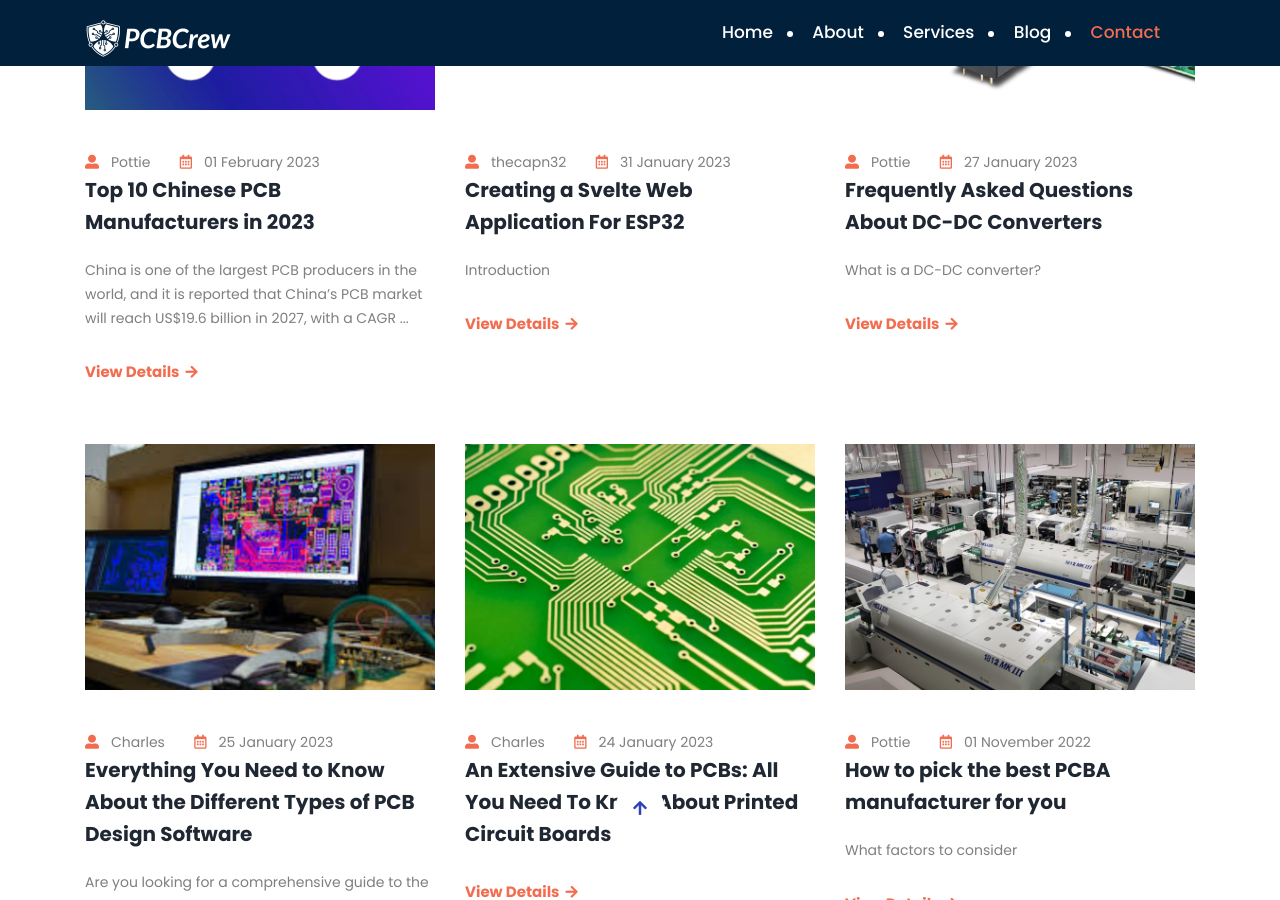
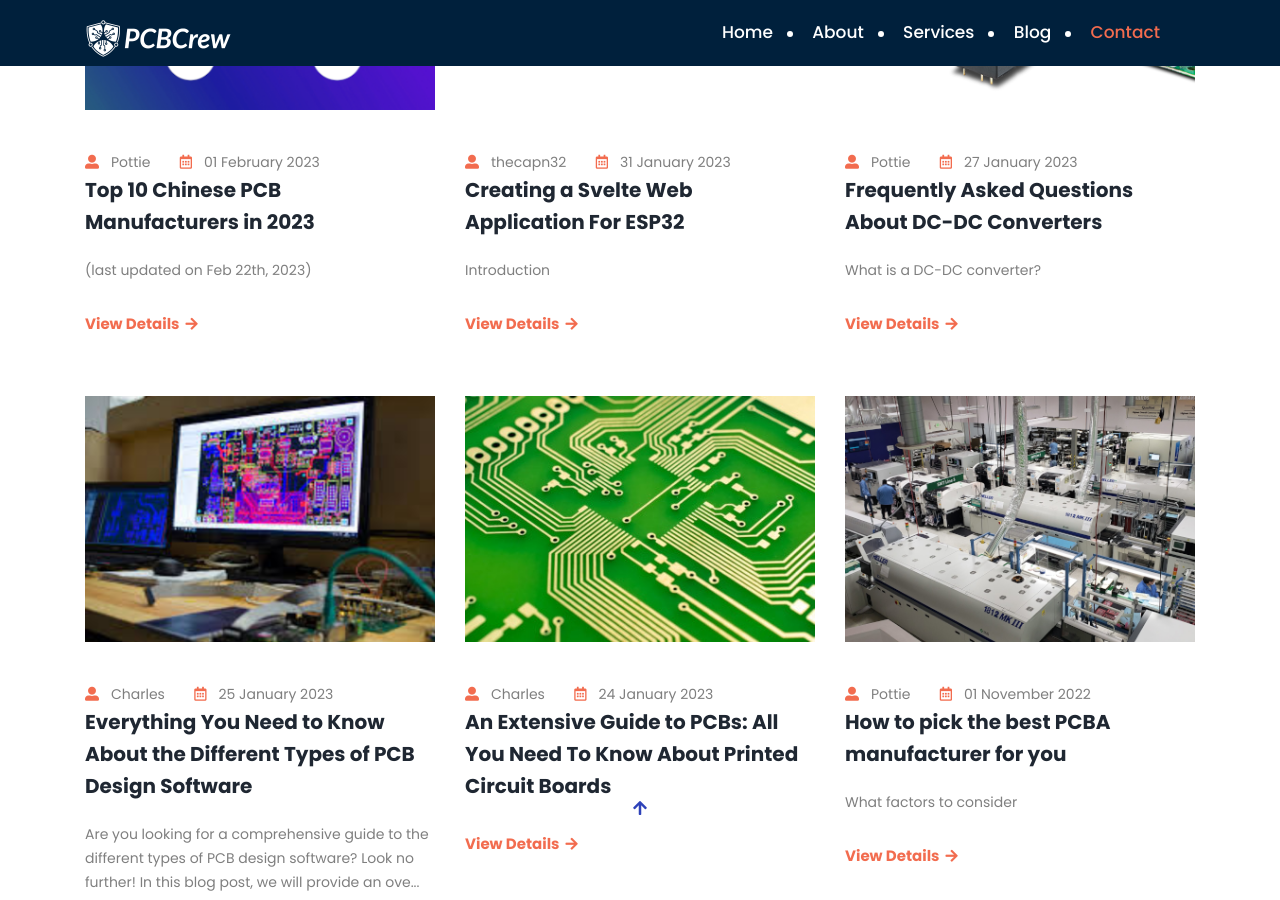
Before and after one commit to dumtux/dumtux.github.io, a Jekyll site: the page built from _pages/blog.html, in a window 1280 px wide and 900 px high, scrolled down 798 px. Built offline with Jekyll 4.4.1, drawn with Linux system fonts in a browser that asks for light colours; some web fonts are replaced; some of the changed lines change nothing that is shown.

Commit message:
update top-10 blog.

```diff
--- a/_posts/2023-02-02-top10-pcba-manufacturers-in-china-2023.md
+++ b/_posts/2023-02-02-top10-pcba-manufacturers-in-china-2023.md
@@ -7,22 +7,26 @@
 author: Pottie
 ---
 
+(last updated on Feb 22th, 2023)
+
 China is one of the largest PCB producers in the world, and it is reported that China’s PCB market will reach US$19.6 billion in 2027, with a CAGR of 5.7%. This is mainly because of the development of China’s technology in recent years, which has improved the manufacturing capabilities of PCB suppliers, gradually transitioning from the production of simple PCBs to the production of complex and high-end PCBs.
 
-Rank | Website                                  | DA | Backlinks | YouTube | Twitter | Instagram | LinkedIn
------|------------------------------------------|----|-----------|---------|---------|-----------|---------
-1    | [PCBWay](https://pcbway.com)             | 69 | 8.6M      | 17k     | 14k     | 64k       |
-2    | [JLCPCB](https://jlcpcb.com)             | 68 | 237k      | 9k      | 10k     | 85k       | 9116
-3    | [RayMing](https://raypcb.com)            | 60 | 48k       | 550     |         |           | 8027
-4    | [PCBCart](https://pcbcart.com)           | 52 | 10k       |         | 784     | 2052      | 7780
-5    | [WellPCB](https://wellpcb.com)           | 47 | 9.7k      |         |         |           | 3975
-6    | [NextPCB](http://nextpcb.com)            | 51 | 2.0M      | 513     | 180     | 34.5k     | 2941
-7    | [AllPCB](https://allpcb.com)             | 49 | 17k       | 491     | 332     | 1626      | 1001
-8    | [PCBGogo](https://pcbgogo.com)           | 39 | 17k       | 503     | 1040    | 29.8k     | 882
-9    | [4PCB](https://4pcb.com)                 | 60 | 6.3k      |         |         |           | 882
-10   | [Moko Tech.](https://mokotechnology.com) | 42 | 64k       | 349     | 55      |           | 622
-11   | [PCBMay](https://www.pcbmay.com/)        | 11 | 210       | 1180    | 303     |           | 499
-12   | [Kinwong](https://www.kinwong.com)      | 44 | 34k       |         | 5       |           | 1020
+Rank | Website                                  | DA  | Backlinks | YouTube | Twitter | Instagram | LinkedIn
+-----|------------------------------------------|-----|-----------|---------|---------|-----------|---------
+1    | [PCBWay](https://pcbway.com)             | 69  | 7.9M      | 6.2k    | 14.5    | 64.3k     | 8223
+2    | [JLCPCB](https://jlcpcb.com)             | 68  | 6.0M      | 3.1k    | 10.1    | 85.7k     | 9290
+3    | [RayMing](https://raypcb.com)            | 60  | 78k       | 1.9k    |         |           | 4011
+4    | [PCBCart](https://pcbcart.com)           | 53  | 14k       | 1.3k    | 784     | 2040      | 170
+5    | [WellPCB](https://wellpcb.com)           | 48  | 64k       | 2.9k    | 96      | 25        | 377
+6    | [NextPCB](http://nextpcb.com)            | 51  | 2.0M      | 1.1k    | 181     | 37.6k     | 899
+7    | [AllPCB](https://allpcb.com)             | 49  | 50k       | 1.0k    | 334     | 1642      | 190
+8    | [PCBGogo](https://pcbgogo.com)           | 39  | 64k       | 1.5k    | 1040    | 29.8k     | 502
+9    | [4PCB](https://4pcb.com)                 | 60  | 27K       | 2.0k    |         |           | 5101
+10   | [Moko Tech.](https://mokotechnology.com) | 42  | 67k       | 764     | 55      |           | 1192
+11   | [PCBMay](https://www.pcbmay.com/)        | 12  | 1.8k      | 509     | 305     |           | 2948
+12   | [Kinwong](https://www.kinwong.com)       | 48  | 35k       | 205     | 5       |           | 1447
+...  | ...                                      | ... | ...       | ...     | ...     | ...       | ...
+?    | [PCBCrew](https://www.pcbcrew.com)       | 0.6 | 335       | 24      | 15      | 197       | 90
 
 <div class="youtube-video-container">
     <iframe class="youtube-video" src="https://www.youtube.com/embed/9BDd_td0jtk" title="Top 10 Chinese PCB PCBA manufacturers in 2023" frameborder="0" allow="accelerometer; autoplay; clipboard-write; encrypted-media; gyroscope; picture-in-picture; web-share" allowfullscreen></iframe>
@@ -33,8 +37,10 @@
 
 In this article, we are discussing the Top 10 Chinese PCB (PCBA) manufacturers in 2023. (Actually, picked 12.)
 To pick the right companies in our top-10 list, we collected 17 articles named like "Top 10 Chinese PCB Manufacturers in China". Suprisingly, we got total 91 PCB company names from those articles. We considered all these 91 companies as candidates for top-10 list and did thorough study.
+For the full ranking index, check [All Chinese PCB Manufacturer Ranking](https://pcbcrew.com/apps/ranking/).
 
 The following factors are considered.
+Domain authority and backlinks results are from [arefs website](https://ahrefs.com/backlink-checker?).
 
 * Domain Authority
 * Backlinks
```
